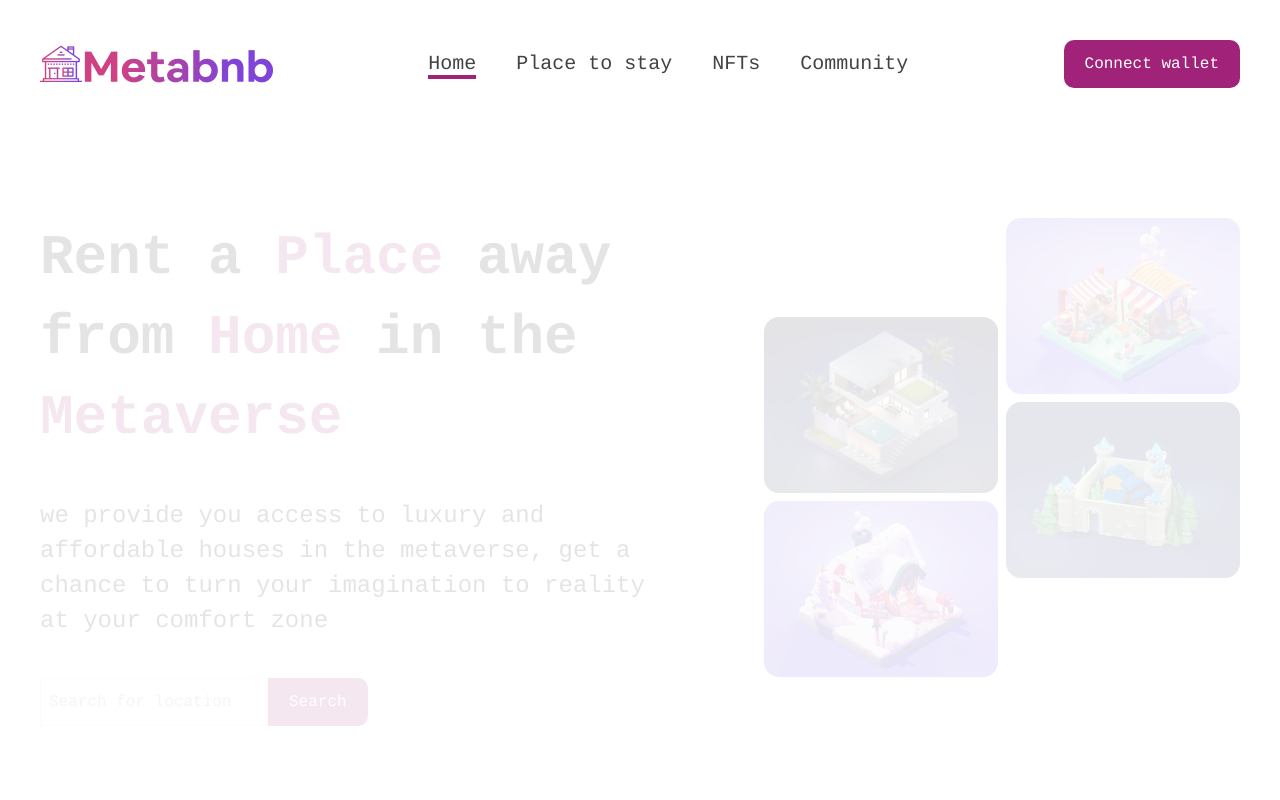
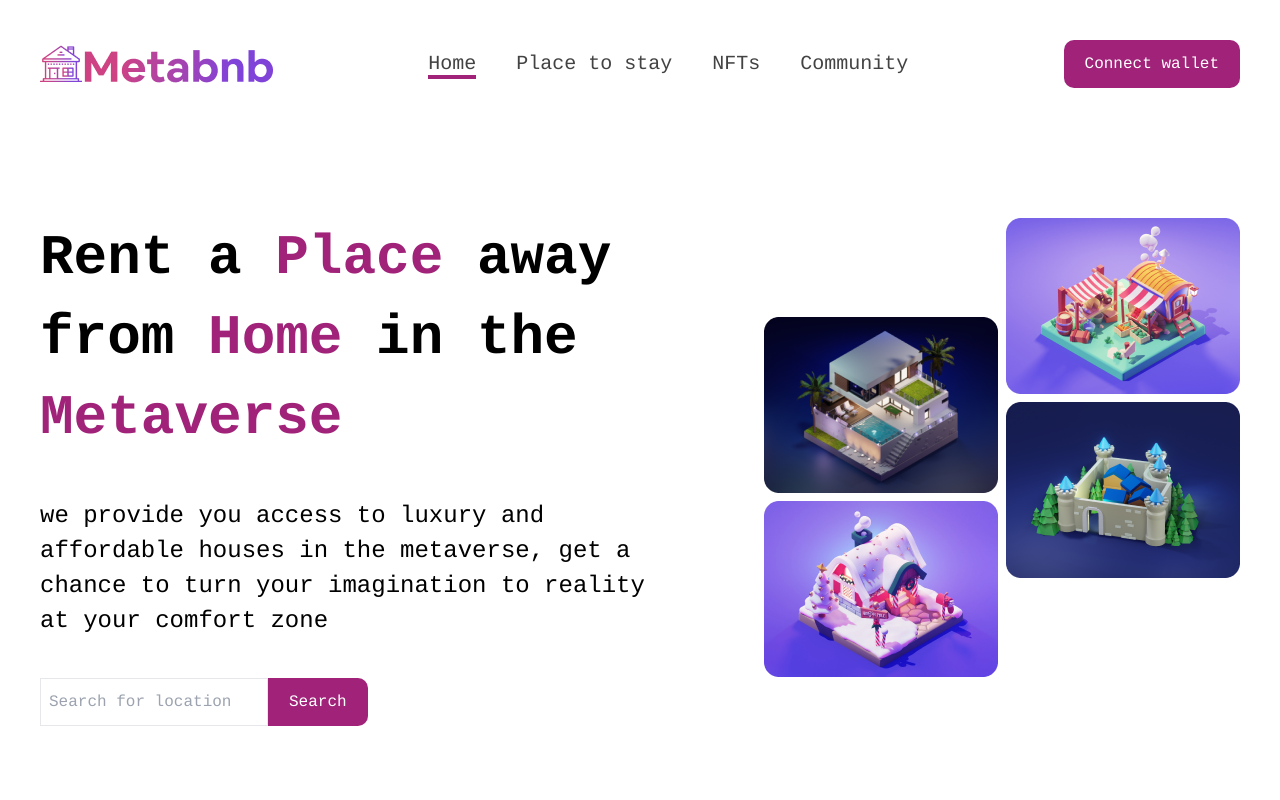
Before and after one commit to KingsleyIbe/metabnb, a React (Create React App) app: page / in a window 1280 px wide. Shown: the top 800 px of the page. Built offline with nearby package versions, Linux system fonts and the light colour scheme; the HTML template or start-up script is replaced by a standard one.

Commit message:
Update home index file

```diff
--- a/src/components/home/index.jsx
+++ b/src/components/home/index.jsx
@@ -8,14 +8,12 @@ import Intro from './Intro';
 import MetaBnbNFT from './MetaBnbNFT';
 import PartnerLogo from './PartnerLogo';
 
-const Home = () => {
-  const modalState = localStorage.getItem('modalState');
-  return (
+const Home = () => (
   <>
     <div className="relative">
       <Header />
       <MobileHeader />
-        <div className={`${modalState ? 'opacity-[1]' : 'opacity-[0.1]'}`}>
+      <div>
         <Intro />
         <PartnerLogo />
         <HouseCardsHeader />
@@ -26,6 +24,5 @@ const Home = () => {
     </div>
   </>
 );
-};
 
 export default Home;
```
Also changed, not shown: 1 other file (tests, documents, lock files or other folders). Lines whose indentation alone changed are shown as unchanged.
